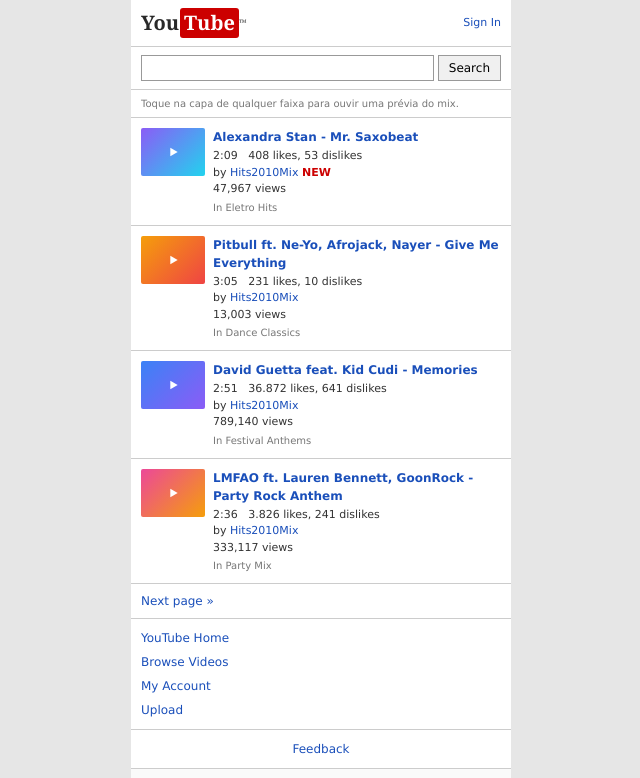
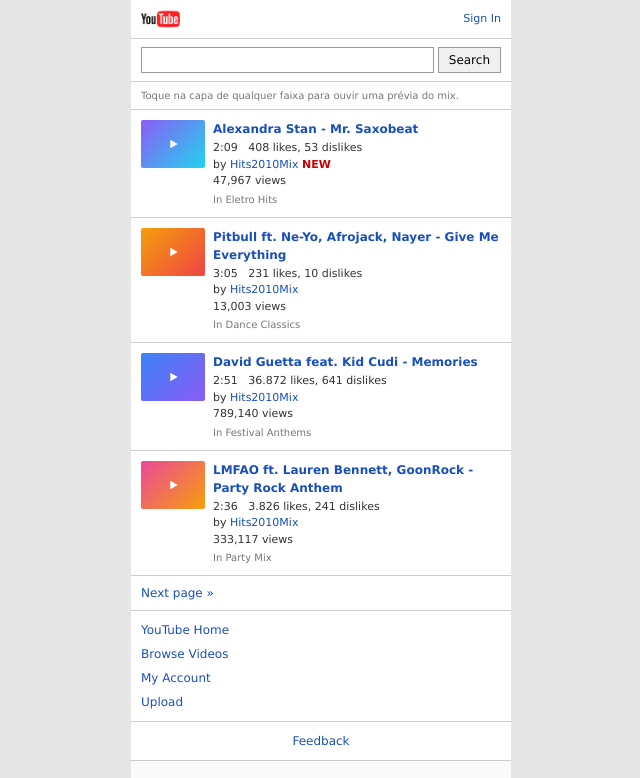
Before and after one commit to JonasKash/eletro-hits, a Next.js app: page / in a window 1280 px wide. Shown: the top 778 px of the page, without its empty margins (319-959 px from the left). Built offline with nearby package versions, Linux system fonts and the light colour scheme.

Commit message:
fix: usar imagem real do logo YouTube em vez de recriacao em CSS

```diff
--- a/app/components/RetroYouTubeMobile.tsx
+++ b/app/components/RetroYouTubeMobile.tsx
@@ -67,31 +67,8 @@
 ];
 
 function YouTubeLogo() {
-  return (
-    <span
-      style={{
-        display: "inline-flex",
-        alignItems: "baseline",
-        fontFamily: "Georgia, 'Times New Roman', serif",
-        fontSize: 20,
-        fontWeight: 700,
-      }}
-    >
-      <span style={{ color: "#282828" }}>You</span>
-      <span
-        style={{
-          background: "#cc0000",
-          color: "#fff",
-          borderRadius: 3,
-          padding: "0 4px",
-          marginLeft: 1,
-        }}
-      >
-        Tube
-      </span>
-      <sup style={{ fontSize: 9, color: "#282828" }}>™</sup>
-    </span>
-  );
+  // eslint-disable-next-line @next/next/no-img-element
+  return <img src="/youtube-logo.webp" alt="YouTube" style={{ height: 22, width: "auto" }} />;
 }
 
 export function RetroYouTubeMobile() {
```
Also changed, not shown: public/youtube-logo.webp (added).
